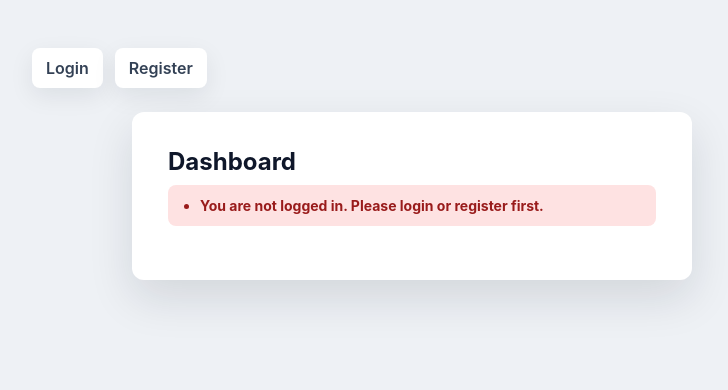
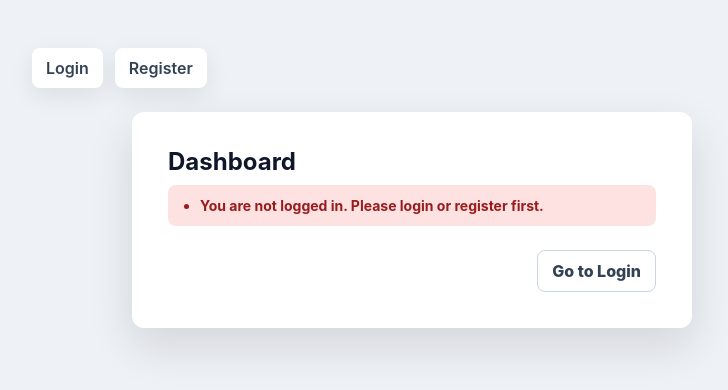
Before and after one commit to nuevarg/qa-playground, a React (Vite) app in the folder apps/frontend/: page /dashboard in a window 1280 px wide. Shown: the top 390 px of the page, without its empty margins (228-956 px from the left). Built offline with nearby package versions, Linux system fonts and the light colour scheme.

Commit message:
update clear stale tokens after auth failures

```diff
--- a/apps/frontend/src/Dashboard.tsx
+++ b/apps/frontend/src/Dashboard.tsx
@@ -1,3 +1,4 @@
+import axios from "axios";
 import { useEffect, useState } from "react";
 
 import { api } from "./api/client";
@@ -30,11 +31,19 @@ function Dashboard({ onLogoutSuccess }: DashboardProps) {
   const [errorMessages, setErrorMessages] = useState<string[]>([]);
   const [isLoading, setIsLoading] = useState(true);
 
+  const clearAuthSession = () => {
+    localStorage.removeItem("token");
+    setCurrentUser(null);
+    onLogoutSuccess();
+  };
+
   useEffect(() => {
     const fetchCurrentUser = async () => {
       const token = localStorage.getItem("token");
 
       if (!token) {
+        onLogoutSuccess();
+        setCurrentUser(null);
         setErrorMessages([
           "You are not logged in. Please login or register first.",
         ]);
@@ -48,6 +57,16 @@ function Dashboard({ onLogoutSuccess }: DashboardProps) {
         setCurrentUser(response.data.data);
         setErrorMessages([]);
       } catch (error) {
+        if (axios.isAxiosError(error) && error.response?.status === 401) {
+          localStorage.removeItem("token");
+          onLogoutSuccess();
+          setCurrentUser(null);
+          setErrorMessages([
+            "Your session is no longer valid. Please login again.",
+          ]);
+          return;
+        }
+
         setErrorMessages(
           getApiErrorMessages(
             error,
@@ -90,6 +109,15 @@ function Dashboard({ onLogoutSuccess }: DashboardProps) {
               <li key={message}>{message}</li>
             ))}
           </ul>
+        </div>
+        <div className="card-actions">
+          <button
+            className="secondary-button"
+            type="button"
+            onClick={() => navigate("/login")}
+          >
+            Go to Login
+          </button>
         </div>
       </article>
     );
--- a/apps/frontend/src/Login.tsx
+++ b/apps/frontend/src/Login.tsx
@@ -1,4 +1,3 @@
-import axios from "axios";
 import { FormEvent, useState } from "react";
 
 import { api } from "./api/client";
--- a/apps/frontend/src/Register.tsx
+++ b/apps/frontend/src/Register.tsx
@@ -1,4 +1,3 @@
-import axios from "axios";
 import { FormEvent, useState } from "react";
 
 import { api } from "./api/client";
```
